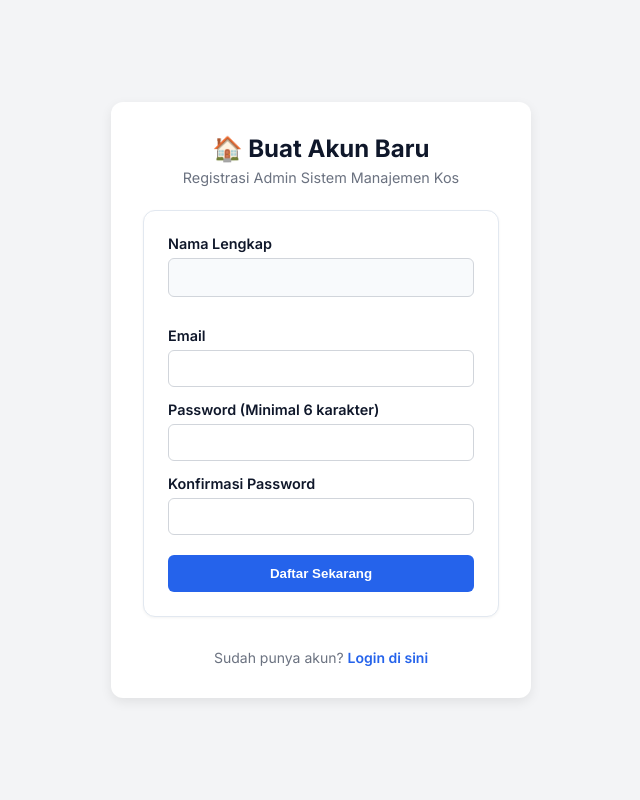
After one commit to PAW-Ganjil-2627-SI/49-08_Tim_07_Sistem_Manajemen_Kos_dan_Properti, a Laravel app: page /register in a window 1280 px wide. The commit adds this page. Shown: the whole page, without its empty margins (319-959 px from the left). Run offline with Laravel 12, Linux system fonts and the light colour scheme.

Commit message:
Implementasi login register

```diff
--- /dev/null
+++ b/app/Http/Controllers/AuthController.php
@@ -0,0 +1,67 @@
+<?php
+
+namespace App\Http\Controllers;
+
+use App\Models\User;
+use Illuminate\Http\Request;
+use Illuminate\Support\Facades\Auth;
+use Illuminate\Support\Facades\Hash;
+
+class AuthController extends Controller
+{
+    public function showLogin()
+    {
+        return view('auth.login');
+    }
+
+    public function login(Request $request)
+    {
+        $credentials = $request->validate([
+            'email'    => 'required|email',
+            'password' => 'required',
+        ]);
+
+        if (Auth::attempt($credentials)) {
+            $request->session()->regenerate();
+            return redirect()->intended(route('dashboard'));
+        }
+
+        return back()->withErrors([
+            'email' => 'Email atau password yang Anda masukkan salah.',
+        ])->onlyInput('email');
+    }
+
+    public function showRegister()
+    {
+        return view('auth.register');
+    }
+
+    public function register(Request $request)
+    {
+        $validated = $request->validate([
+            'name'     => 'required|string|max:255',
+            'email'    => 'required|string|email|max:255|unique:users,email',
+            'password' => 'required|string|min:6|confirmed',
+        ]);
+
+        $user = User::create([
+            'name'     => $validated['name'],
+            'email'    => $validated['email'],
+            'password' => Hash::make($validated['password']),
+        ]);
+
+        Auth::login($user);
+
+        return redirect()->route('dashboard')
+                         ->with('success', 'Registrasi berhasil! Selamat datang.');
+    }
+
+    public function logout(Request $request)
+    {
+        Auth::logout();
+        $request->session()->invalidate();
+        $request->session()->regenerateToken();
+
+        return redirect()->route('login');
+    }
+}
--- /dev/null
+++ b/resources/views/auth/register.blade.php
@@ -0,0 +1,74 @@
+<!DOCTYPE html>
+<html lang="id">
+<head>
+    <meta charset="UTF-8">
+    <meta name="viewport" content="width=device-width, initial-scale=1.0">
+    <title>Register - Sistem Manajemen Kos</title>
+    <link rel="stylesheet" href="{{ asset('css/style.css') }}">
+    <style>
+        body {
+            display: flex;
+            justify-content: center;
+            align-items: center;
+            min-height: 100vh;
+            background-color: #f3f4f6;
+            margin: 0;
+        }
+        .auth-card {
+            background: #ffffff;
+            padding: 32px;
+            border-radius: 12px;
+            box-shadow: 0 4px 12px rgba(0, 0, 0, 0.08);
+            width: 100%;
+            max-width: 420px;
+        }
+    </style>
+</head>
+<body>
+    <div class="auth-card">
+        <h2 style="margin-top: 0; margin-bottom: 6px; text-align: center;">🏠 Buat Akun Baru</h2>
+        <p style="color: #6b7280; font-size: 0.9rem; text-align: center; margin-bottom: 24px;">Registrasi Admin Sistem Manajemen Kos</p>
+
+        @if ($errors->any())
+            <div style="padding: 10px 14px; background: #fee2e2; color: #991b1b; border-radius: 6px; margin-bottom: 16px; font-size: 0.875rem;">
+                <ul style="margin: 0; padding-left: 18px;">
+                    @foreach ($errors->all() as $error)
+                        <li>{{ $error }}</li>
+                    @endforeach
+                </ul>
+            </div>
+        @endif
+
+        <form action="{{ route('register') }}" method="POST">
+            @csrf
+            <div style="margin-bottom: 14px;">
+                <label style="display: block; margin-bottom: 6px; font-weight: 600; font-size: 0.9rem;">Nama Lengkap</label>
+                <input type="text" name="name" value="{{ old('name') }}" required style="width: 100%; padding: 10px; border: 1px solid #d1d5db; border-radius: 6px; box-sizing: border-box;">
+            </div>
+
+            <div style="margin-bottom: 14px;">
+                <label style="display: block; margin-bottom: 6px; font-weight: 600; font-size: 0.9rem;">Email</label>
+                <input type="email" name="email" value="{{ old('email') }}" required style="width: 100%; padding: 10px; border: 1px solid #d1d5db; border-radius: 6px; box-sizing: border-box;">
+            </div>
+
+            <div style="margin-bottom: 14px;">
+                <label style="display: block; margin-bottom: 6px; font-weight: 600; font-size: 0.9rem;">Password (Minimal 6 karakter)</label>
+                <input type="password" name="password" required style="width: 100%; padding: 10px; border: 1px solid #d1d5db; border-radius: 6px; box-sizing: border-box;">
+            </div>
+
+            <div style="margin-bottom: 20px;">
+                <label style="display: block; margin-bottom: 6px; font-weight: 600; font-size: 0.9rem;">Konfirmasi Password</label>
+                <input type="password" name="password_confirmation" required style="width: 100%; padding: 10px; border: 1px solid #d1d5db; border-radius: 6px; box-sizing: border-box;">
+            </div>
+
+            <button type="submit" style="width: 100%; padding: 11px; background: #2563eb; color: white; border: none; border-radius: 6px; font-weight: 600; cursor: pointer;">
+                Daftar Sekarang
+            </button>
+        </form>
+
+        <p style="text-align: center; margin-top: 20px; font-size: 0.875rem; color: #6b7280;">
+            Sudah punya akun? <a href="{{ route('login') }}" style="color: #2563eb; text-decoration: none; font-weight: 600;">Login di sini</a>
+        </p>
+    </div>
+</body>
+</html>
--- a/resources/views/dashboard.blade.php
+++ b/resources/views/dashboard.blade.php
@@ -10,8 +10,8 @@
         <p style="color: var(--text-muted); font-size: 0.9rem;">Sistem Pengelolaan Properti Kos Terpadu.</p>
     </div>
     <div class="user-profile">
-        <div class="user-avatar">A</div>
-        <span style="font-size: 0.875rem; font-weight: 600;">Admin / Leel</span>
+    <div class="user-avatar">{{ strtoupper(substr(Auth::user()->name, 0, 1)) }}</div>
+    <span style="font-size: 0.875rem; font-weight: 600;">{{ Auth::user()->name }}</span>
     </div>
 </div>
 
--- a/routes/web.php
+++ b/routes/web.php
@@ -1,17 +1,27 @@
 <?php
 
 use Illuminate\Support\Facades\Route;
+use App\Http\Controllers\AuthController;
 use App\Http\Controllers\DashboardController;
 use App\Http\Controllers\KamarController;
 use App\Http\Controllers\PenghuniController;
 use App\Http\Controllers\HousekeeperController;
 use App\Http\Controllers\InventarisController;
 
-// Dashboard
-Route::get('/', [DashboardController::class, 'index'])->name('dashboard');
+Route::middleware('guest')->group(function () {
+    Route::get('/login', [AuthController::class, 'showLogin'])->name('login');
+    Route::post('/login', [AuthController::class, 'login']);
+    Route::get('/register', [AuthController::class, 'showRegister'])->name('register');
+    Route::post('/register', [AuthController::class, 'register']);
+});
 
-// CRUD Modul
-Route::resource('kamar', KamarController::class);
-Route::resource('penghuni', PenghuniController::class);
-Route::resource('housekeeper', HousekeeperController::class);
-Route::resource('inventaris', InventarisController::class);
+Route::middleware('auth')->group(function () {
+    Route::post('/logout', [AuthController::class, 'logout'])->name('logout');
+
+    Route::get('/', [DashboardController::class, 'index'])->name('dashboard');
+
+    Route::resource('kamar', KamarController::class);
+    Route::resource('penghuni', PenghuniController::class);
+    Route::resource('housekeeper', HousekeeperController::class);
+    Route::resource('inventaris', InventarisController::class);
+});
```
Also changed, not shown: resources/views/auth/login.blade.php (added, +60 -0 lines), resources/views/layouts/app.blade.php (+8 -0 lines).
